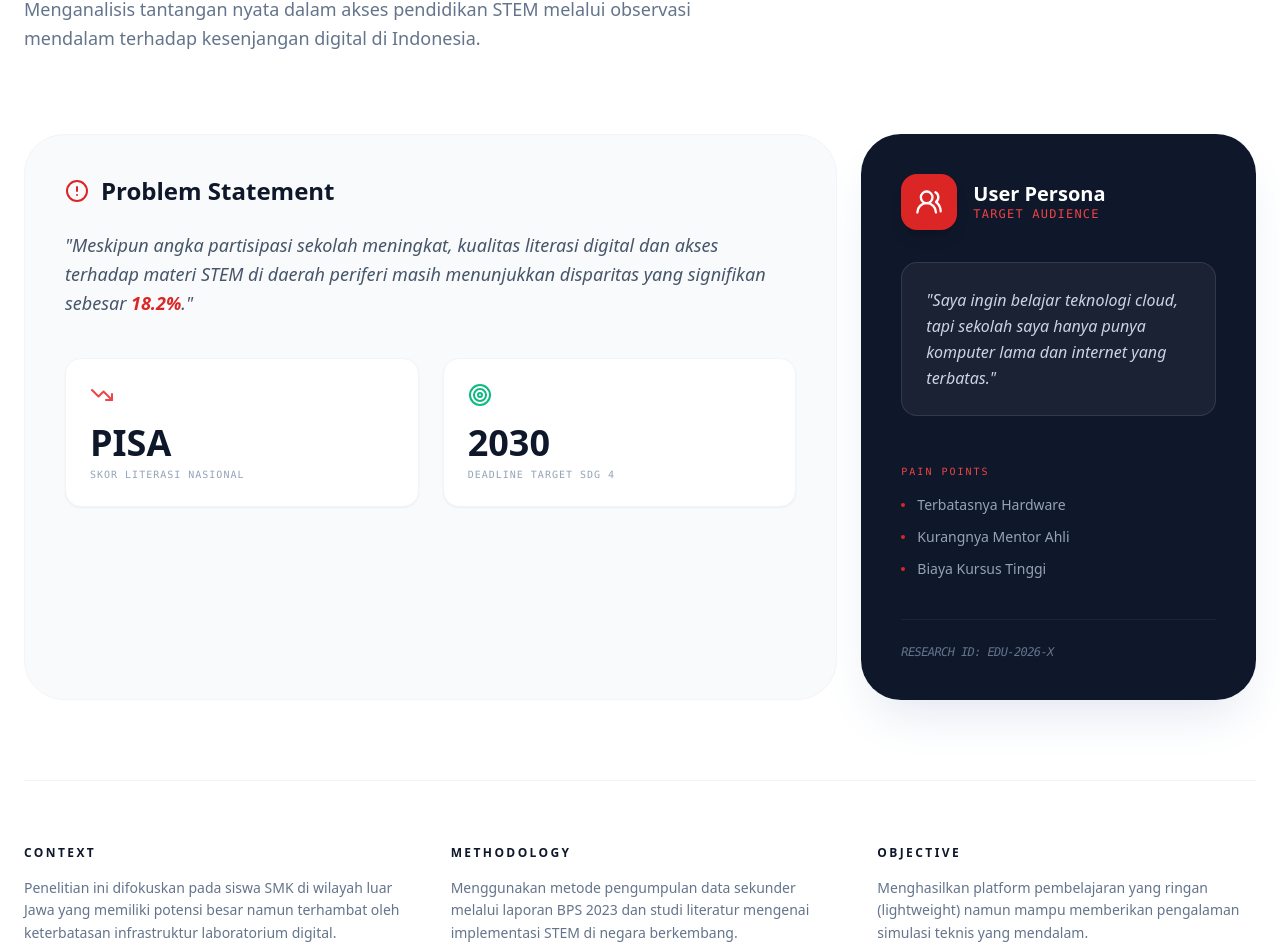
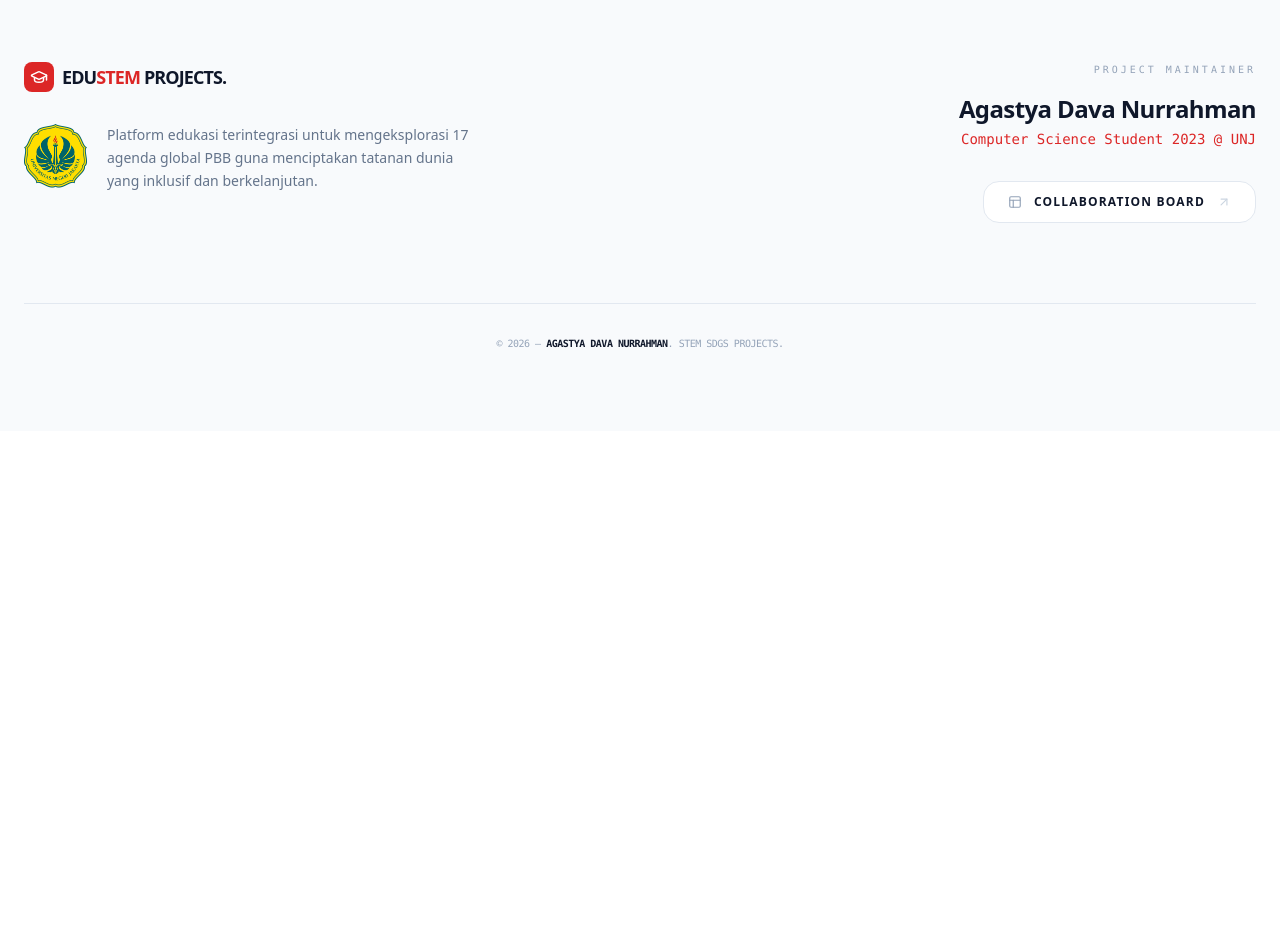
Before and after one commit to agstydva/stem-project, a React (Vite) app: page /empathy in a window 1280 px wide. Shown: the part 369-1321 px from the top of the page. After the commit the page ends 800 px from the top, so only its background shows below. Built offline with nearby package versions, Linux system fonts and the light colour scheme.

Commit message:
update code

```diff
--- a/src/App.jsx
+++ b/src/App.jsx
@@ -2,24 +2,42 @@ import { BrowserRouter as Router, Routes, Route } from 'react-router-dom';
 import Navbar from './components/Navbar';
 import Footer from './components/Footer';
 
-// Import semua halaman yang baru kamu buat di folder pages
+// Halaman Utama
 import Dashboard from './pages/Dashboard';
-import Empathy from './pages/Empathy';
-import Ideation from './pages/Ideation.jsx';
+
+// Import Halaman SDG (Contoh beberapa, silakan buat filenya di folder pages)
+import Education from './pages/Education';
+import Hunger from './pages/Hunger';
+import Health from './pages/Health';
+
+import Empathy from "./pages/Empathy";
+import Ideation from './pages/Ideation';
 import Prototyping from './pages/Prototyping';
 import Testing from './pages/Testing';
 import Reflection from './pages/Reflection';
+// ... import lainnya sampai 17 file jika ingin dipisah satu-satu
 
 function App() {
   return (
     <Router>
-      <div className="flex flex-col min-h-screen bg-[#020617]">
-        {/* Navbar akan selalu muncul di setiap halaman */}
+      {/* Tips: Karena Dashboard kamu pakai background putih,
+        pastikan bg-[#020617] (hitam) ini memang warna yang kamu mau
+        atau ganti ke bg-white jika ingin senada dengan Dashboard
+      */}
+      <div className="flex flex-col min-h-screen bg-white">
         <Navbar />
 
         <main className="flex-grow">
           <Routes>
+            {/* Route Utama */}
             <Route path="/" element={<Dashboard />} />
+
+            {/* Route SDG sesuai path di sdgData */}
+            <Route path="/education" element={<Education />} />
+            <Route path="/hunger" element={<Hunger />} />
+            <Route path="/health" element={<Health />} />
+
+            {/* Route Tambahan dari code kamu sebelumnya */}
             <Route path="/empathy" element={<Empathy />} />
             <Route path="/ideation" element={<Ideation />} />
             <Route path="/prototyping" element={<Prototyping />} />
@@ -28,7 +46,6 @@ function App() {
           </Routes>
         </main>
 
-        {/* Footer akan selalu muncul di setiap halaman */}
         <Footer />
       </div>
     </Router>
--- a/src/pages/Dashboard.jsx
+++ b/src/pages/Dashboard.jsx
@@ -10,6 +10,8 @@ import {
   ChevronLeft,
   ChevronRight
 } from 'lucide-react';
+
+
 
 const Dashboard = () => {
   // State untuk mengontrol slider
--- /dev/null
+++ b/src/pages/Education.jsx
@@ -0,0 +1,12 @@
+import React from 'react';
+
+const Education = () => {
+  return (
+    <div className="pt-32 px-6 max-w-7xl mx-auto">
+      <h1 className="text-4xl font-black text-slate-900">Quality Education</h1>
+      <p className="mt-4 text-slate-600">Selamat datang di detail Goal 04.</p>
+    </div>
+  );
+};
+
+export default Education;
--- a/src/pages/Empathy.jsx
+++ b/src/pages/Empathy.jsx
@@ -1,119 +1,12 @@
+// src/pages/Empathy.jsx
 import React from 'react';
-import { Search, Target, AlertCircle, TrendingDown, Users2 } from 'lucide-react';
 
 const Empathy = () => {
   return (
-    <div className="min-h-screen bg-white pt-32 pb-20 px-6">
-      <div className="max-w-7xl mx-auto">
-
-        {/* Header Section */}
-        <div className="mb-20">
-          <div className="flex items-center gap-3 mb-6">
-            <div className="bg-red-100 p-2 rounded-lg text-red-600">
-              <Search size={20} />
-            </div>
-            <span className="text-red-600 font-mono text-xs uppercase tracking-[0.3em] font-bold">Phase 01: Empathy & Research</span>
-          </div>
-          <h1 className="text-6xl md:text-7xl font-black text-slate-900 leading-[0.9] tracking-tighter mb-8">
-            Defining <br /> <span className="text-slate-200">the Barriers.</span>
-          </h1>
-          <p className="text-slate-500 max-w-2xl text-lg font-light leading-relaxed">
-            Menganalisis tantangan nyata dalam akses pendidikan STEM melalui observasi mendalam terhadap kesenjangan digital di Indonesia.
-          </p>
-        </div>
-
-        {/* Bento Grid Content */}
-        <div className="grid md:grid-cols-12 gap-6">
-
-          {/* Main Research Card */}
-          <div className="md:col-span-8 bg-slate-50 border border-slate-100 p-10 rounded-[2.5rem] relative overflow-hidden group">
-            <div className="relative z-10">
-              <h3 className="text-slate-900 font-black text-2xl mb-6 flex items-center gap-3">
-                <AlertCircle className="text-red-600" /> Problem Statement
-              </h3>
-              <p className="text-slate-600 leading-relaxed text-lg mb-10 italic">
-                "Meskipun angka partisipasi sekolah meningkat, kualitas literasi digital dan akses terhadap materi STEM di daerah periferi masih menunjukkan disparitas yang signifikan sebesar <span className="text-red-600 font-bold">18.2%</span>."
-              </p>
-
-              <div className="grid grid-cols-1 sm:grid-cols-2 gap-6">
-                <div className="bg-white p-6 rounded-2xl shadow-sm border border-slate-100 group-hover:shadow-md transition-shadow">
-                  <TrendingDown className="text-red-500 mb-4" size={24} />
-                  <p className="text-4xl font-black text-slate-900 mb-1">PISA</p>
-                  <p className="text-[10px] text-slate-400 font-mono uppercase tracking-widest">Skor Literasi Nasional</p>
-                </div>
-                <div className="bg-white p-6 rounded-2xl shadow-sm border border-slate-100 group-hover:shadow-md transition-shadow">
-                  <Target className="text-emerald-500 mb-4" size={24} />
-                  <p className="text-4xl font-black text-slate-900 mb-1">2030</p>
-                  <p className="text-[10px] text-slate-400 font-mono uppercase tracking-widest">Deadline Target SDG 4</p>
-                </div>
-              </div>
-            </div>
-          </div>
-
-          {/* User Persona Card */}
-          <div className="md:col-span-4 bg-slate-900 rounded-[2.5rem] p-10 text-white flex flex-col justify-between shadow-2xl shadow-slate-200 group">
-            <div>
-              <div className="flex items-center gap-4 mb-8">
-                <div className="w-14 h-14 bg-red-600 rounded-2xl flex items-center justify-center text-white shadow-lg group-hover:rotate-12 transition-transform">
-                  <Users2 size={28} />
-                </div>
-                <div>
-                  <h4 className="font-bold text-xl leading-tight">User Persona</h4>
-                  <p className="text-red-500 text-xs font-mono uppercase tracking-widest">Target Audience</p>
-                </div>
-              </div>
-
-              <div className="space-y-6">
-                <div className="bg-white/5 p-6 rounded-2xl border border-white/10 italic text-slate-300 leading-relaxed">
-                  "Saya ingin belajar teknologi cloud, tapi sekolah saya hanya punya komputer lama dan internet yang terbatas."
-                </div>
-
-                <div className="pt-6">
-                  <p className="text-[10px] font-mono uppercase text-red-500 tracking-[0.2em] mb-4">Pain Points</p>
-                  <ul className="space-y-3">
-                    {['Terbatasnya Hardware', 'Kurangnya Mentor Ahli', 'Biaya Kursus Tinggi'].map((point, idx) => (
-                      <li key={idx} className="flex items-center gap-3 text-sm text-slate-400">
-                        <div className="w-1 h-1 bg-red-600 rounded-full" />
-                        {point}
-                      </li>
-                    ))}
-                  </ul>
-                </div>
-              </div>
-            </div>
-
-            <div className="mt-10 pt-6 border-t border-white/5">
-              <p className="text-xs text-slate-500 italic font-mono uppercase tracking-tighter">Research ID: EDU-2026-X</p>
-            </div>
-          </div>
-
-        </div>
-
-        {/* Secondary Info Section */}
-        <div className="mt-20 grid grid-cols-1 md:grid-cols-3 gap-12 border-t border-slate-100 pt-16">
-          <div>
-            <h4 className="text-slate-900 font-bold mb-4 uppercase text-xs tracking-[0.2em]">Context</h4>
-            <p className="text-slate-500 text-sm leading-relaxed">
-              Penelitian ini difokuskan pada siswa SMK di wilayah luar Jawa yang memiliki potensi besar namun terhambat oleh keterbatasan infrastruktur laboratorium digital.
-            </p>
-          </div>
-          <div>
-            <h4 className="text-slate-900 font-bold mb-4 uppercase text-xs tracking-[0.2em]">Methodology</h4>
-            <p className="text-slate-500 text-sm leading-relaxed">
-              Menggunakan metode pengumpulan data sekunder melalui laporan BPS 2023 dan studi literatur mengenai implementasi STEM di negara berkembang.
-            </p>
-          </div>
-          <div>
-            <h4 className="text-slate-900 font-bold mb-4 uppercase text-xs tracking-[0.2em]">Objective</h4>
-            <p className="text-slate-500 text-sm leading-relaxed text-red-600 font-medium">
-              Menghasilkan platform pembelajaran yang ringan (lightweight) namun mampu memberikan pengalaman simulasi teknis yang mendalam.
-            </p>
-          </div>
-        </div>
-
-      </div>
+    <div className="p-20 text-white">
+      <h1>Halaman Empathy</h1>
     </div>
   );
 };
 
-export default Empathy;
+export default Empathy; // HARUS ADA BARIS INI
--- /dev/null
+++ b/src/pages/Health.jsx
@@ -0,0 +1,12 @@
+import React from 'react';
+
+const Health = () => {
+  return (
+    <div className="pt-32 px-6 max-w-7xl mx-auto">
+      <h1 className="text-4xl font-black text-slate-900">Good Health and Well-being</h1>
+      <p className="mt-4 text-slate-600">Selamat datang di detail Goal 03.</p>
+    </div>
+  );
+};
+
+export default Health;
--- /dev/null
+++ b/src/pages/Hunger.jsx
@@ -0,0 +1,12 @@
+import React from 'react';
+
+const Hunger = () => {
+  return (
+    <div className="pt-32 px-6 max-w-7xl mx-auto">
+      <h1 className="text-4xl font-black text-slate-900">End Hunger</h1>
+      <p className="mt-4 text-slate-600">Selamat datang di detail Goal 02.</p>
+    </div>
+  );
+};
+
+export default Hunger;
```
Also changed, not shown: public/images/sdgs/Education.jsx (added).
